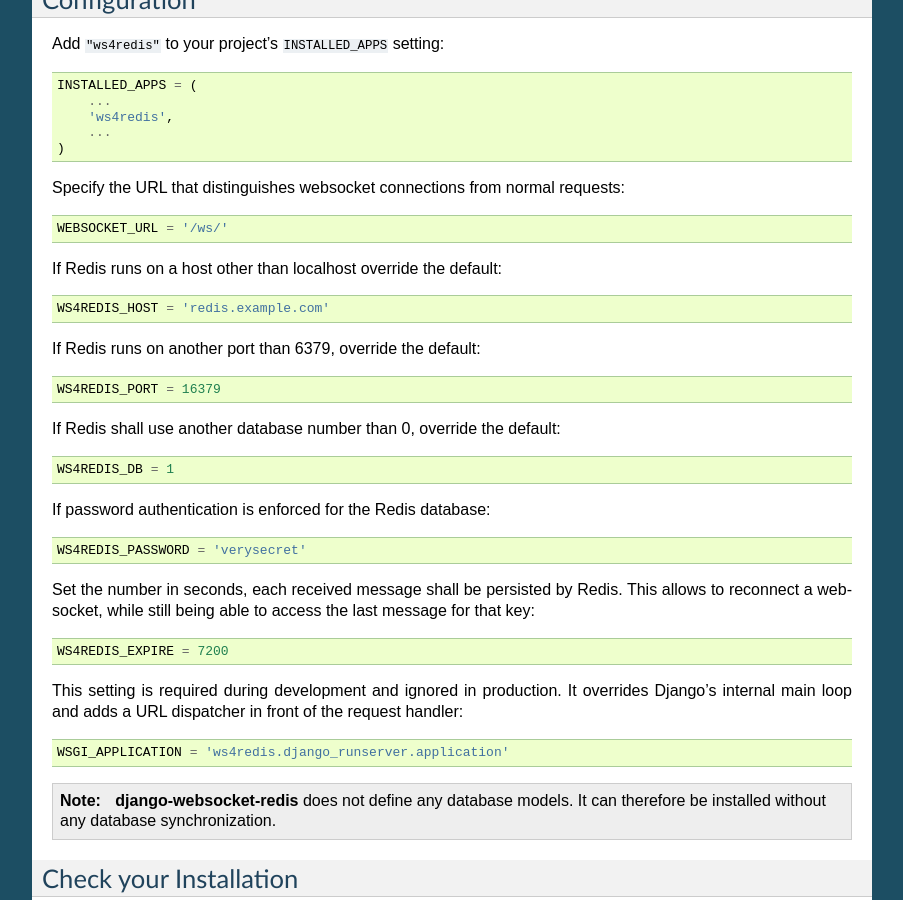
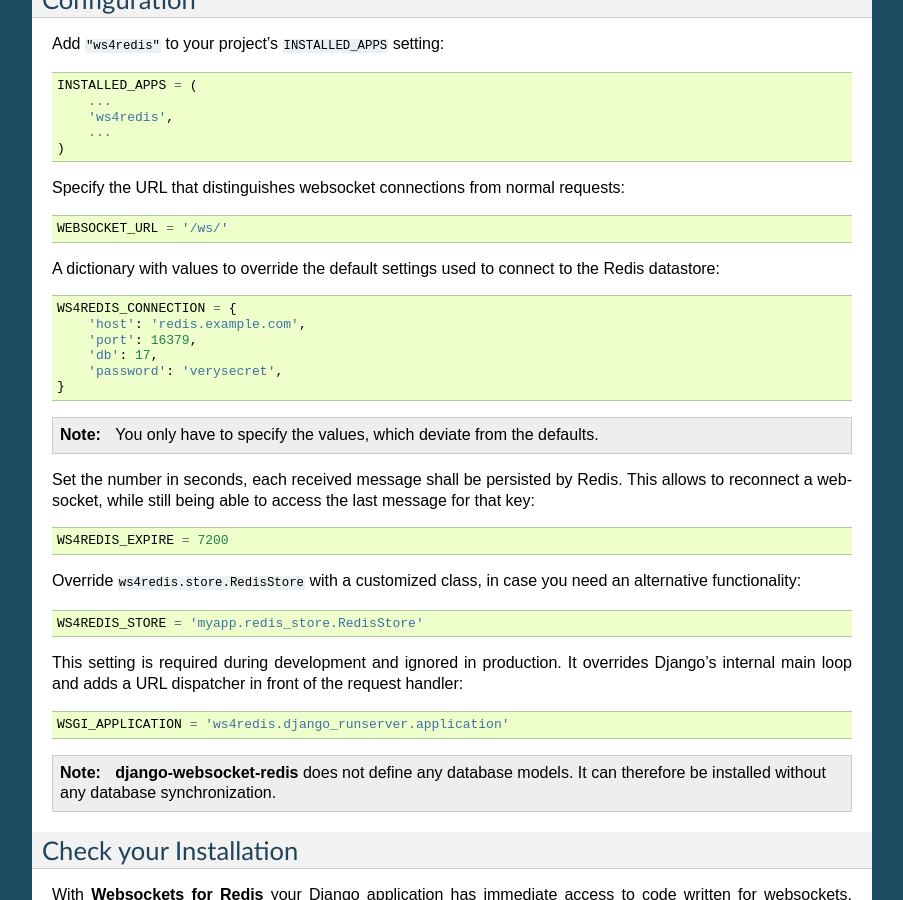
Before and after one commit to jrief/django-websocket-redis, a Sphinx documentation site: the page built from docs/installation.rst, in a window 1280 px wide and 900 px high, scrolled down 767 px. Shown: the whole window, without its empty margins (198-1101 px from the left). Built offline with Sphinx 7.4.7, drawn with Linux system fonts in a browser that asks for light colours.

Commit message:
Unified Redis connection settings into dictionary

```diff
--- a/docs/installation.rst
+++ b/docs/installation.rst
@@ -49,26 +49,26 @@
 
   WEBSOCKET_URL = '/ws/'
 
-If Redis runs on a host other than localhost override the default::
+A dictionary with values to override the default settings used to connect to the Redis datastore::
 
-  WS4REDIS_HOST = 'redis.example.com'
+  WS4REDIS_CONNECTION = {
+      'host': 'redis.example.com',
+      'port': 16379,
+      'db': 17,
+      'password': 'verysecret',
+  }
 
-If Redis runs on another port than 6379, override the default::
-
-  WS4REDIS_PORT = 16379
-
-If Redis shall use another database number than 0, override the default::
-
-  WS4REDIS_DB = 1
-
-If password authentication is enforced for the Redis database::
-
-  WS4REDIS_PASSWORD = 'verysecret'
+.. note:: You only have to specify the values, which deviate from the defaults.
 
 Set the number in seconds, each received message shall be persisted by Redis. This allows to
 reconnect a websocket, while still being able to access the last message for that key::
 
   WS4REDIS_EXPIRE = 7200
+
+Override ``ws4redis.store.RedisStore`` with a customized class, in case you need an alternative
+functionality::
+
+  WS4REDIS_STORE = 'myapp.redis_store.RedisStore'
 
 This setting is required during development and ignored in production. It overrides Django's
 internal main loop and adds a URL dispatcher in front of the request handler::
```
Also changed, not shown: 2 other files.
